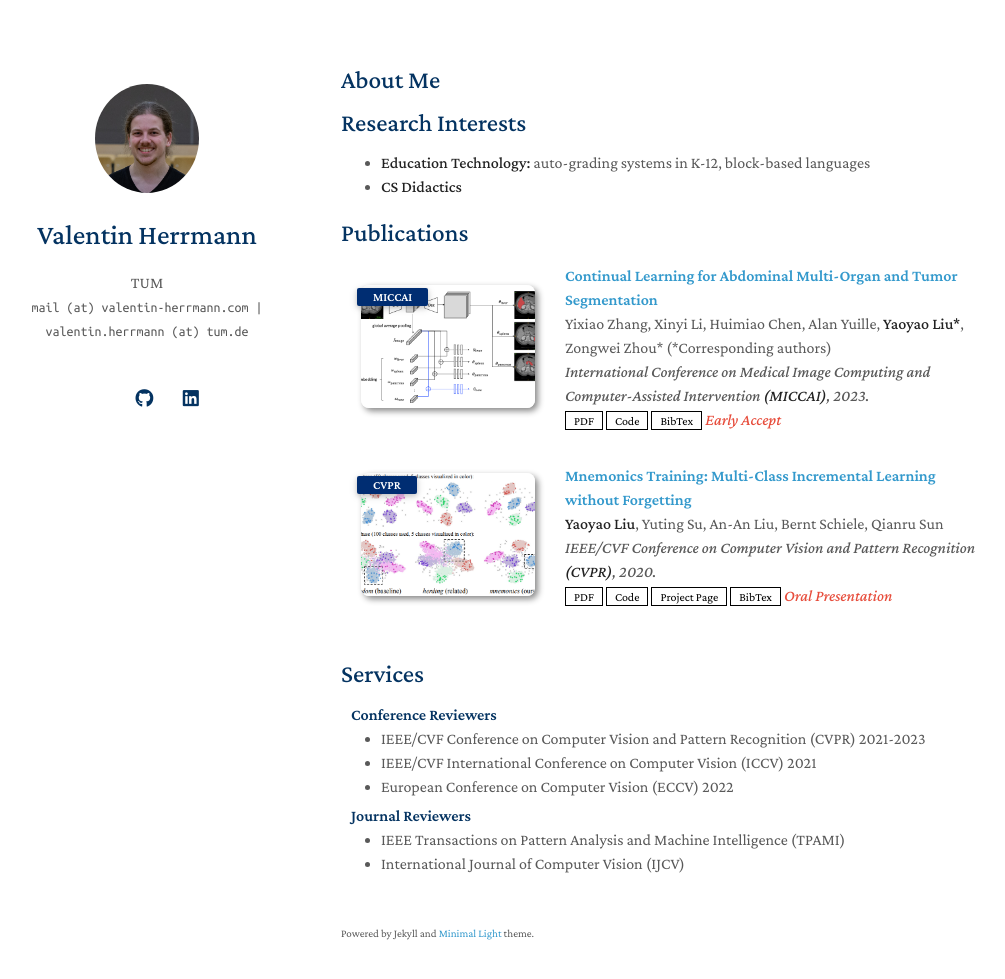
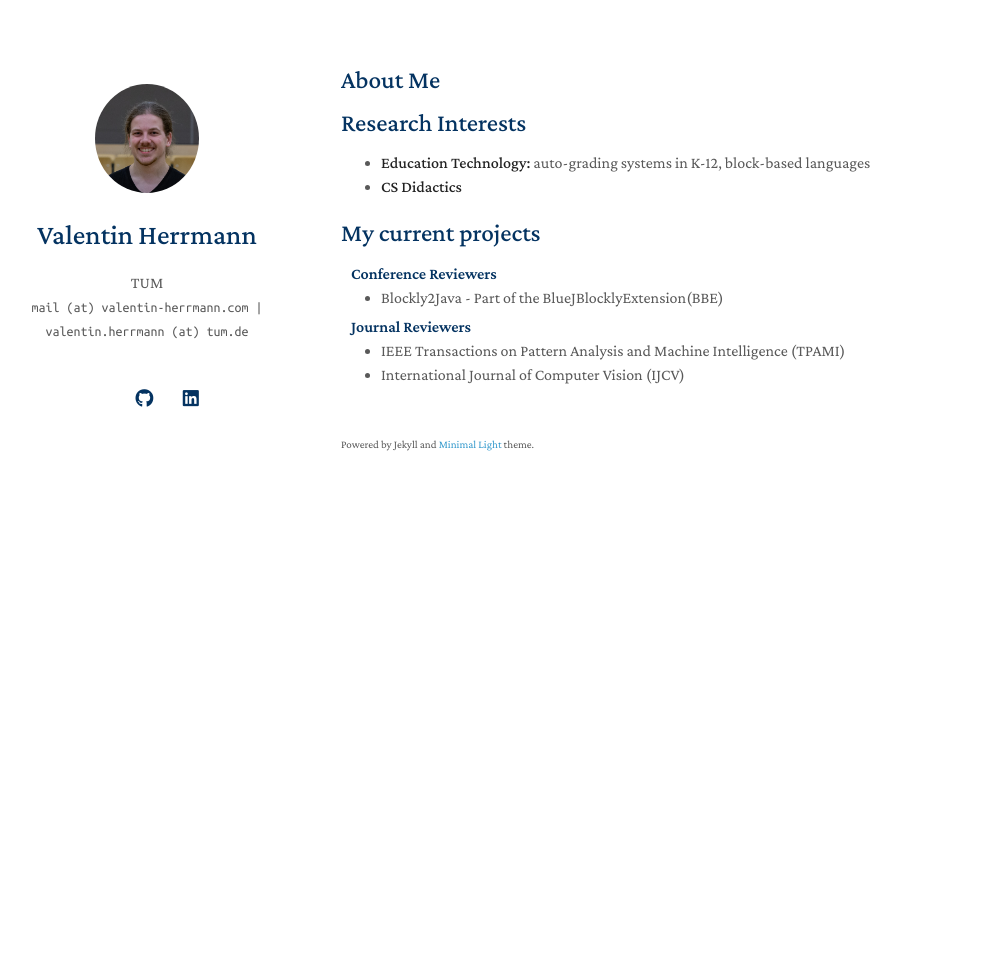
Before and after one commit to ValentinHerrmann/valentinherrmann.github.io, a Jekyll site: the page built from index.md, in a window 1280 px wide and 1014 px high. Shown: the top 979 px of the window, without its empty margins (129-1134 px from the left). Built offline with Jekyll 4.4.1, drawn with Linux system fonts in a browser that asks for light colours; a style sheet for code colours, icons or effects is not loaded; our own code applies the rules of GitHub Pages for plain Markdown files.

Commit message:
added projects

```diff
--- a/_includes/services.md
+++ b/_includes/projects.md
@@ -1,11 +1,9 @@
-## Services
+## My current projects
 
 <h4 style="margin:0 10px 0;">Conference Reviewers</h4>
 
 <ul style="margin:0 0 5px;">
-  <li><a href="http://cvpr2023.thecvf.com/"><autocolor>IEEE/CVF Conference on Computer Vision and Pattern Recognition (CVPR) 2021-2023</autocolor></a></li>
-  <li><a href="http://iccv2021.thecvf.com/"><autocolor>IEEE/CVF International Conference on Computer Vision (ICCV) 2021</autocolor></a></li>
-  <li><a href="https://eccv2022.ecva.net/"><autocolor>European Conference on Computer Vision (ECCV) 2022</autocolor></a></li>
+  <li><a href="https://b2j.valentin-herrmann.com/"><autocolor>Blockly2Java - Part of the BlueJBlocklyExtension(BBE)</autocolor></a></li>
 </ul>
 
 <h4 style="margin:0 10px 0;">Journal Reviewers</h4>
--- a/index.md
+++ b/index.md
@@ -12,6 +12,4 @@ layout: homepage
 - **CS Didactics**
 
 
-{% include_relative _includes/publications.md %}
-
-{% include_relative _includes/services.md %}
+{% include_relative _includes/projects.md %}
```
